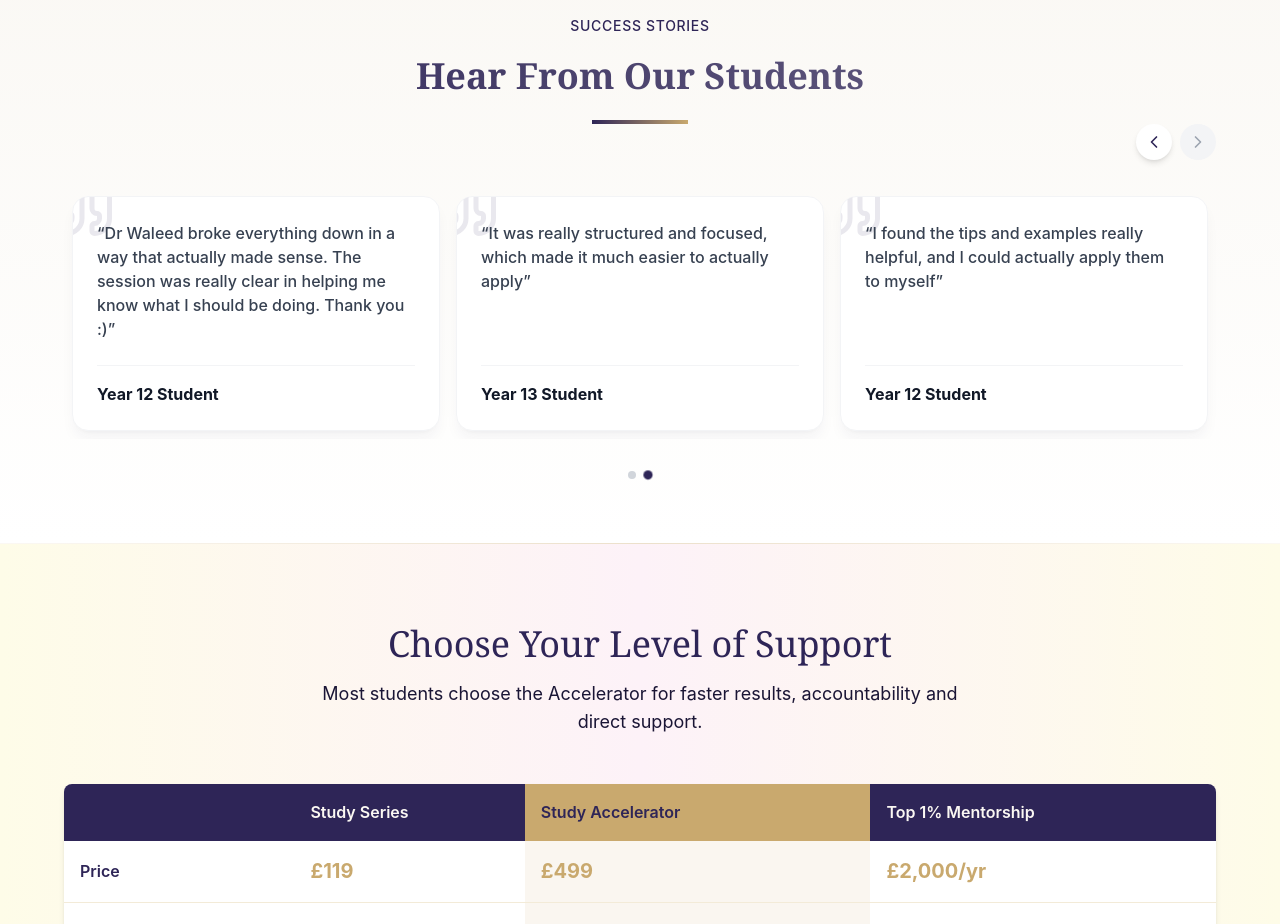
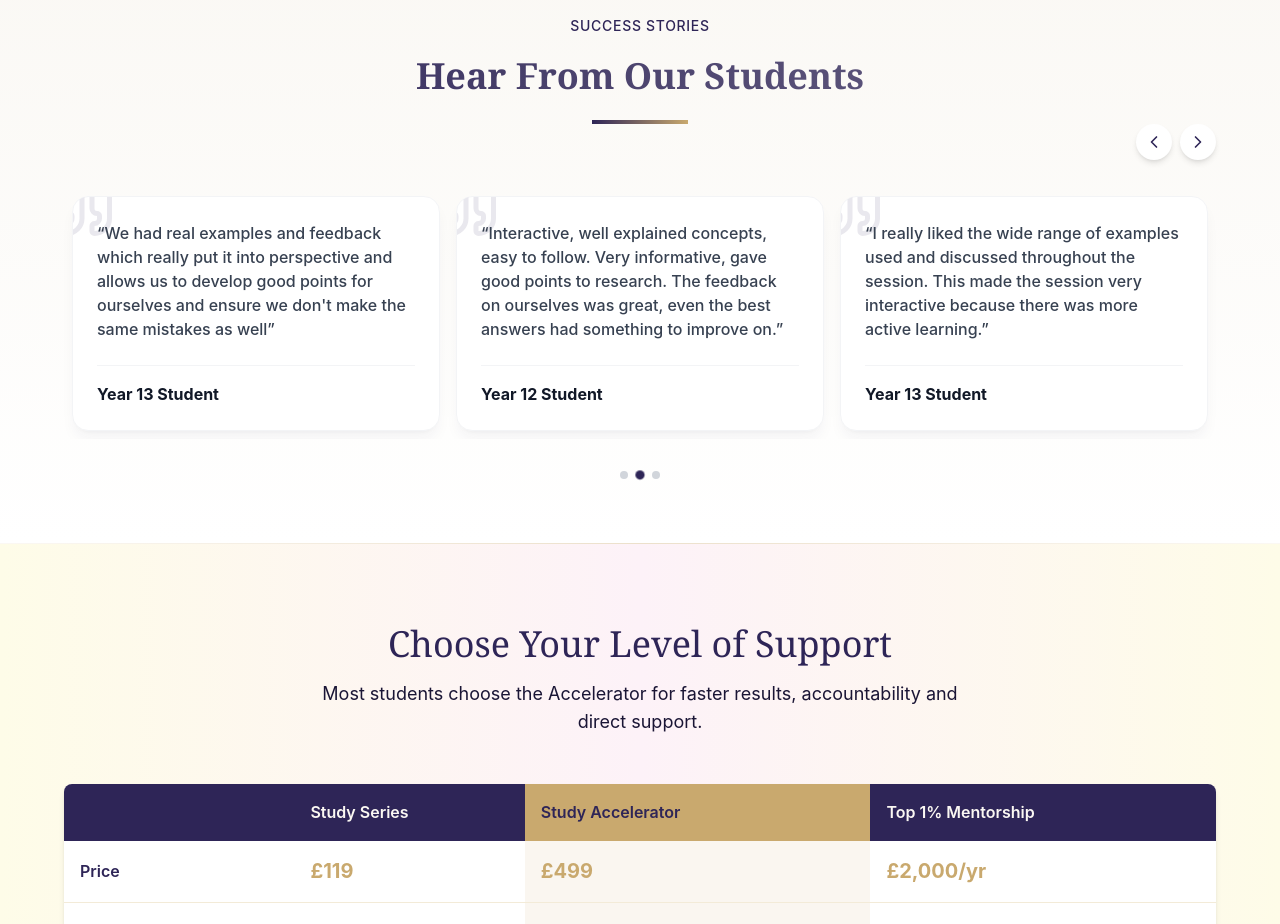
Before and after one commit to StudyAccelerator/Test, a Next.js app: page / in a window 1280 px wide. Shown: the part 4140-5064 px from the top of the page. Built offline with nearby package versions, Linux system fonts and the light colour scheme.

Commit message:
Replace testimonials with new student feedback quotes

```diff
--- a/components/ui/testimonial-slider.tsx
+++ b/components/ui/testimonial-slider.tsx
@@ -15,31 +15,38 @@ interface Testimonial {
 const testimonials: Testimonial[] = [
   {
     id: 1,
-    quote: "I was falling behind and didn't know how to catch up. Now I have a clear system to follow!",
-    name: 'Year 13 Student',
+    quote: 'I love each session because it is highly interactive and allows us to give answers which Dr Waleed gives feedback on which is very helpful',
+    name: 'Year 12 Student',
     username: '',
-    avatar: 'https://api.dicebear.com/7.x/avataaars/svg?seed=student1&backgroundColor=random',
+    avatar: '',
   },
   {
     id: 2,
-    quote: 'Dr Waleed broke everything down in a way that actually made sense. The session was really clear in helping me know what I should be doing. Thank you :)',
-    name: 'Year 12 Student',
+    quote: 'We had real examples and feedback which really put it into perspective and allows us to develop good points for ourselves and ensure we don\'t make the same mistakes as well',
+    name: 'Year 13 Student',
     username: '',
-    avatar: 'https://api.dicebear.com/7.x/avataaars/svg?seed=student2&backgroundColor=random',
+    avatar: '',
   },
   {
     id: 3,
-    quote: 'It was really structured and focused, which made it much easier to actually apply',
-    name: 'Year 13 Student',
+    quote: 'Interactive, well explained concepts, easy to follow. Very informative, gave good points to research. The feedback on ourselves was great, even the best answers had something to improve on.',
+    name: 'Year 12 Student',
     username: '',
-    avatar: 'https://api.dicebear.com/7.x/avataaars/svg?seed=student3&backgroundColor=random',
+    avatar: '',
   },
   {
     id: 4,
-    quote: 'I found the tips and examples really helpful, and I could actually apply them to myself',
+    quote: 'I really liked the wide range of examples used and discussed throughout the session. This made the session very interactive because there was more active learning.',
+    name: 'Year 13 Student',
+    username: '',
+    avatar: '',
+  },
+  {
+    id: 5,
+    quote: 'I like how interactive it was and that many different examples were explained and discussed',
     name: 'Year 12 Student',
     username: '',
-    avatar: 'https://api.dicebear.com/7.x/avataaars/svg?seed=student4&backgroundColor=random',
+    avatar: '',
   },
 ]
 
```
